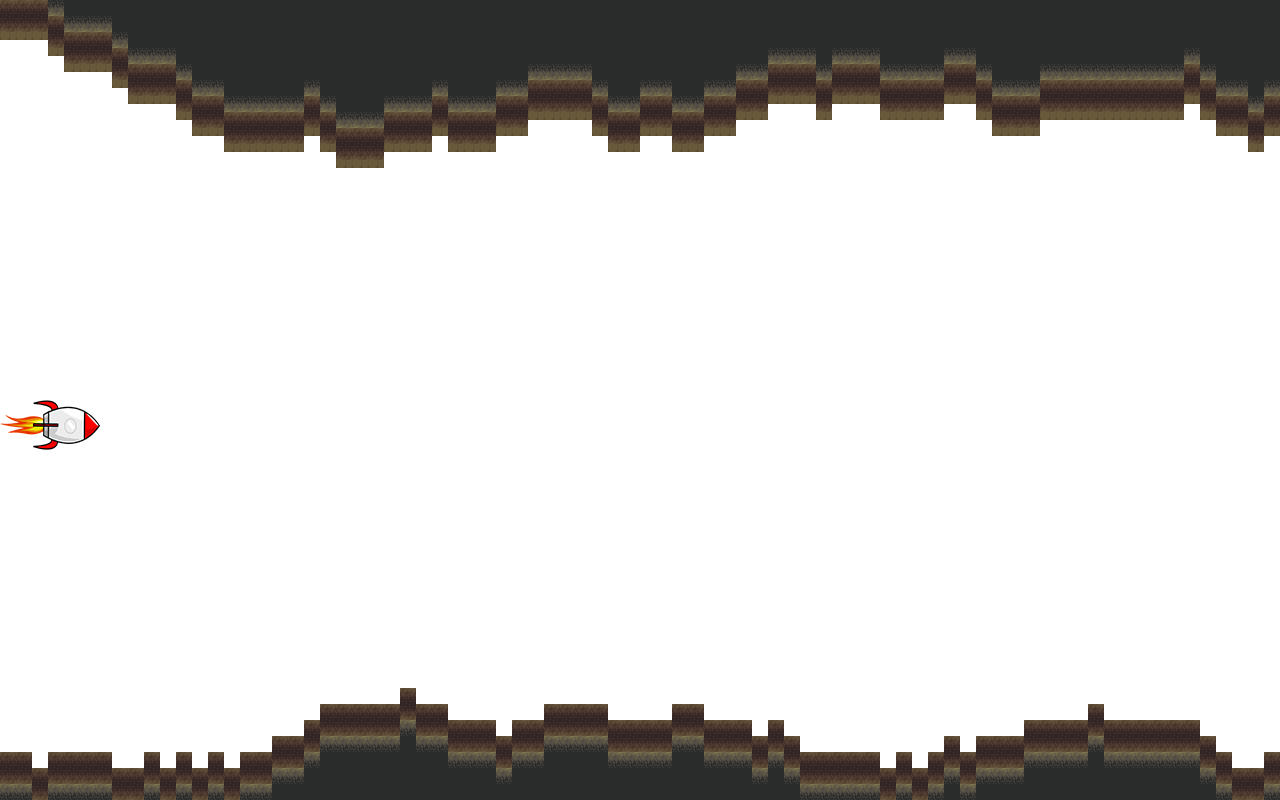
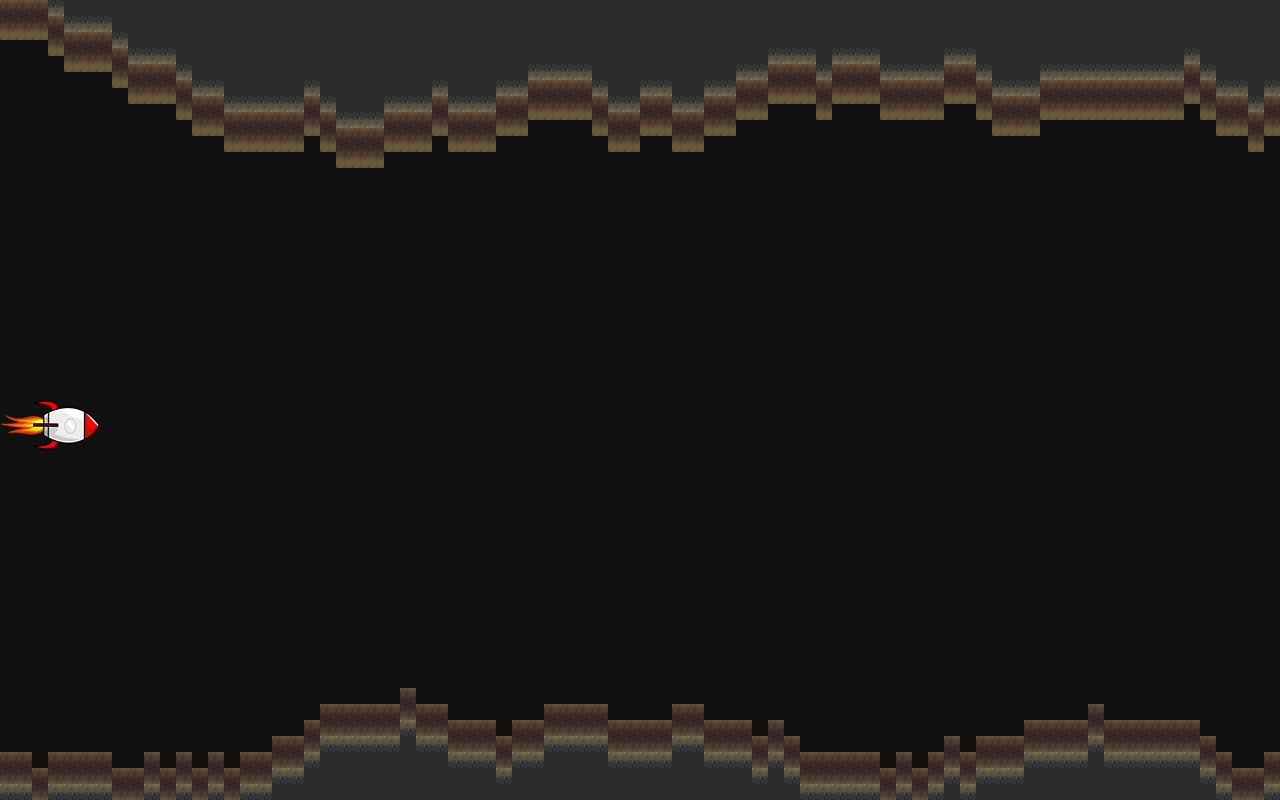
Before and after one commit to FractalXX/first, a website: page web/index.html in a window 1280 px wide. Drawn offline with nearby package versions, Linux system fonts and the light colour scheme; animation ran at ten frames a second.

Commit message:
Added background, pre-generated the first frame, added the ship as an object.

```diff
--- a/web/index.css
+++ b/web/index.css
@@ -12,7 +12,7 @@ body, html {
     position: relative;
 }
 
-#myCanvas {
+#background {
     position:absolute;
 	left: 0px;
 	top: 0px;
@@ -20,7 +20,7 @@ body, html {
 	z-index: 1;
 }
 
-#level {
+#myCanvas {
     position:absolute;
 	left: 0px;
 	top: 0px;
@@ -28,10 +28,18 @@ body, html {
 	z-index: 2;
 }
 
-#fx {
+#level {
     position:absolute;
 	left: 0px;
 	top: 0px;
 	background-color: transparent;
 	z-index: 3;
 }
+
+#fx {
+    position:absolute;
+	left: 0px;
+	top: 0px;
+	background-color: transparent;
+	z-index: 4;
+}
--- a/web/index.html
+++ b/web/index.html
@@ -6,10 +6,12 @@
   </head>
   <body>
   <div id="stage">
+	<canvas id="background" width="600" height="300"></canvas>
 	<canvas id="myCanvas" width="600" height="300"></canvas>
 	<canvas id="level" width="600" height="300"></canvas>
 	<canvas id="fx" width="600" height="300"></canvas>
   </div>
+  <script src="ship.js"></script>
   <script src="tile.js"></script>
   <script src="http://code.jquery.com/jquery-2.2.1.min.js"></script>
   <script src="main.js"></script>
--- a/web/main.js
+++ b/web/main.js
@@ -14,10 +14,10 @@ img.src = "rocket.png";
 var expImg = new Image();
 expImg.src = "explosion.png";
 
-var imgX = 0;
-var imgY = cHeight/2;
-var oldimgX = imgX;
-var oldimgY = imgY;
+var playerShip;
+
+var oldimgX = 0;
+var oldimgY = 0;
 
 var tileset = new Image();
 tileset.src = 'tileset.png';
@@ -31,6 +31,9 @@ var ctx = canvas.getContext("2d");
 
 var levelCanvas = document.getElementById("level");
 var levelCtx = levelCanvas.getContext("2d");
+
+var bgCanvas = document.getElementById("background");
+var bgCtx = bgCanvas.getContext("2d");
 
 var fxCanvas = document.getElementById("fx");
 var fxCtx = fxCanvas.getContext("2d");
@@ -49,6 +52,10 @@ levelCanvas.width = cWidth+16;
 levelCanvas.height = cHeight;
 levelCtx.fillStyle = "#000000";
 
+bgCanvas.width = cWidth;
+bgCanvas.height = cHeight;
+bgCtx.fillStyle = "#111111";
+
 fxCanvas.width = cWidth;
 fxCanvas.height = cHeight;
 fxCtx.fillStyle = "#000000";
@@ -59,10 +66,6 @@ var bGenX = 0;
 var bGenY = minBottomHeight-16;
 
 var tGenY = minTopHeight+16;
-
-// speed of rocket
-var speedX = 0;
-var speedY = 0;
 
 // key map
 var map = [];
@@ -86,48 +89,56 @@ window.onload = function() {
 		var ctx = canvas.getContext("2d");
 	}
 
+	playerShip = new Ship(0, cHeight/2, 100, 50, 0, 0, img);
+	generateFirst();
+
+	bgCtx.fillRect(0, 0, bgCanvas.width, bgCanvas.height);
+
 	setInterval(update, 1000/45);
 };
 
 $(document).keydown(function(e) {
 	map[e.keyCode] = true;
-	if(e.keyCode == 37) speedX = -4;
-	if(e.keyCode == 39) speedX = 4;
-	if(e.keyCode == 38) speedY = -4;
-	if(e.keyCode == 40) speedY = 4;
+	if(e.keyCode == 37) playerShip.speedX = -4;
+	if(e.keyCode == 39) playerShip.speedX = 4;
+	if(e.keyCode == 38) playerShip.speedY = -4;
+	if(e.keyCode == 40) playerShip.speedY = 4;
 });
 
 $(document).keyup(function(e) {
 	map[e.keyCode] = false;
-	if(!map[37] && !map[39]) speedX = 0;
-	if(!map[38] && !map[40]) speedY = 0;
+	if(!map[37] && !map[39]) playerShip.speedX = 0;
+	if(!map[38] && !map[40]) playerShip.speedY = 0;
 });
 
 function update() {
+	generateLevel();
+	renderPlayerShip();
+	renderTiles();
+}
 
-	ctx.clearRect(oldimgX, oldimgY, img.width*scaleFactor, img.height*scaleFactor);
-	ctx.clearRect(imgX, imgY, img.width*scaleFactor, img.height*scaleFactor);
+function renderPlayerShip() {
+	ctx.clearRect(oldimgX, oldimgY, playerShip.gfx.width*scaleFactor, playerShip.gfx.height*scaleFactor);
+	ctx.clearRect(playerShip.x, playerShip.y, playerShip.gfx.width*scaleFactor, playerShip.gfx.height*scaleFactor);
 
 	if(tileCollision()) {
-		createExplosion(imgX, imgY);
+		createExplosion(playerShip.x, playerShip.y);
 
-		imgX = levelCanvas.width + img.width;
-		imgY = levelCanvas.height + img.height;
+		playerShip.x = levelCanvas.width + img.width;
+		playerShip.y = levelCanvas.height + img.height;
 
 		setTimeout(resetShip, 2000);
 	}
 
 	if(!checkBorders() && !tileCollision()) {
-		oldimgX = imgX;
-		oldimgY = imgY;
-		imgX += speedX;
-		imgY += speedY;
+		oldimgX = playerShip.x;
+		oldimgY = playerShip.y;
+
+		playerShip.x += playerShip.speedX;
+		playerShip.y += playerShip.speedY;
 	}
 
-	ctx.drawImage(img, imgX, imgY);
-
-	generateLevel();
-	renderTiles();
+	ctx.drawImage(playerShip.gfx, playerShip.x, playerShip.y, playerShip.sizeX, playerShip.sizeY);
 }
 
 function renderTiles() {
@@ -136,6 +147,46 @@ function renderTiles() {
 		if(tileArray[i] == undefined) continue;
 		if(tileArray[i].x >= 0 && tileArray[i].x <= levelCanvas.width) {
 			levelCtx.drawImage(tileset, Math.floor(tileArray[i].column * tileSize) + tileArray[i].column, Math.floor(tileArray[i].row * tileSize) + tileArray[i].row, tileSize, tileSize, tileArray[i].x, tileArray[i].y, tileSize, tileSize);
+		}
+	}
+}
+
+function generateFirst() {
+	for(x = 0; x < levelCanvas.width; x += 16) {
+		var chance = Math.random();
+
+		if(chance <= 0.25 && bGenY < minBottomHeight-32) {
+			bGenY += 16;
+		}
+		else if(chance <= 0.50 && bGenY > maxBottomHeight) {
+			bGenY -= 16;
+		}
+
+		createTile(x, bGenY+16, 0, 1);
+		createTile(x, bGenY+16, 1, 1);
+		createTile(x, bGenY+32, 1, 3);
+		createTile(x, bGenY+48, 1, 6);
+
+		for(var i = minBottomHeight; i > bGenY+48; i -= 16) {
+			createTile(x, i, 3, 6);
+		}
+
+		chance = Math.random();
+
+		if(chance <= 0.25 && tGenY < maxTopHeight) {
+			tGenY += 16;
+		}
+		else if(chance <= 0.50 && tGenY > minTopHeight+32) {
+			tGenY -= 16;
+		}
+
+		createTile(x, tGenY, 1, 4);
+		createTile(x, tGenY-16, 1, 3);
+		createTile(x, tGenY-32, 1, 1);
+		createTile(x, tGenY-48, 1, 8);
+
+		for(var i = tGenY-64; i >= minTopHeight; i -= 16) {
+			createTile(x, i, 3, 6);
 		}
 	}
 }
@@ -194,8 +245,8 @@ function scrollLevel() {
 }
 
 function resetShip() {
-	imgX = 0;
-	imgY = levelCanvas.height/2;
+	playerShip.x = 0;
+	playerShip.y = levelCanvas.height/2;
 }
 
 function fillRow(y, tilerow, tilecolumn) {
@@ -205,38 +256,38 @@ function fillRow(y, tilerow, tilecolumn) {
 }
 
 function checkBorders() {
-	if(speedX > 0 && imgX + img.width >= canvas.width) {
-		speedX = 0;
+	if(playerShip.speedX > 0 && playerShip.x + playerShip.gfx.width >= canvas.width) {
+		playerShip.speedX = 0;
 		return true;
 	}
-	if(speedX < 0 && imgX <= 0) {
-		speedX = 0;
+	if(playerShip.speedX < 0 && playerShip.x <= 0) {
+		playerShip.speedX = 0;
 		return true;
 	}
-	if(speedY > 0 && imgY + img.height >= canvas.height) {
-		speedY = 0;
+	if(playerShip.speedY > 0 && playerShip.y + playerShip.gfx.height >= canvas.height) {
+		playerShip.speedY = 0;
 		return true;
 	}
-	if(speedY < 0 && imgY <= 0) {
-		speedY = 0;
+	if(playerShip.speedY < 0 && playerShip.y <= 0) {
+		playerShip.speedY = 0;
 		return true;
 	}
 	return false;
 }
 
 function tileCollision() {
-	whatColor = levelCtx.getImageData(imgX, imgY, img.width, img.height);
+	whatColor = levelCtx.getImageData(playerShip.x, playerShip.y, playerShip.gfx.width, playerShip.gfx.height);
 
-	for(var x = imgX; x < imgX + img.width; x++) {
-		if(x == imgX || x == imgX + img.width) {
-			for(var y = imgY; y < imgY + img.height; y++) {
+	for(var x = playerShip.x; x < playerShip.x + playerShip.gfx.width; x++) {
+		if(x == playerShip.x || x == playerShip.x + playerShip.gfx.width) {
+			for(var y = playerShip.y; y < playerShip.y + playerShip.gfx.height; y++) {
 				if(whatColor.data[(x+y)*4+3] != 0) {
 					return true;
 				}
 			}
 		}
 		else {
-			if(whatColor.data[(x+imgY+img.height)*4+3] != 0) {
+			if(whatColor.data[(x+playerShip.y+playerShip.gfx.height)*4+3] != 0) {
 				return true;
 			}
 		}
--- /dev/null
+++ b/web/ship.js
@@ -0,0 +1,9 @@
+function Ship(x, y, sizeX, sizeY, speedX, speedY, gfx) {
+	this.x = x;
+	this.y = y;
+	this.sizeX = sizeX;
+	this.sizeY = sizeY;
+	this.speedX = speedX;
+	this.speedY = speedY;
+	this.gfx = gfx;
+}
```
